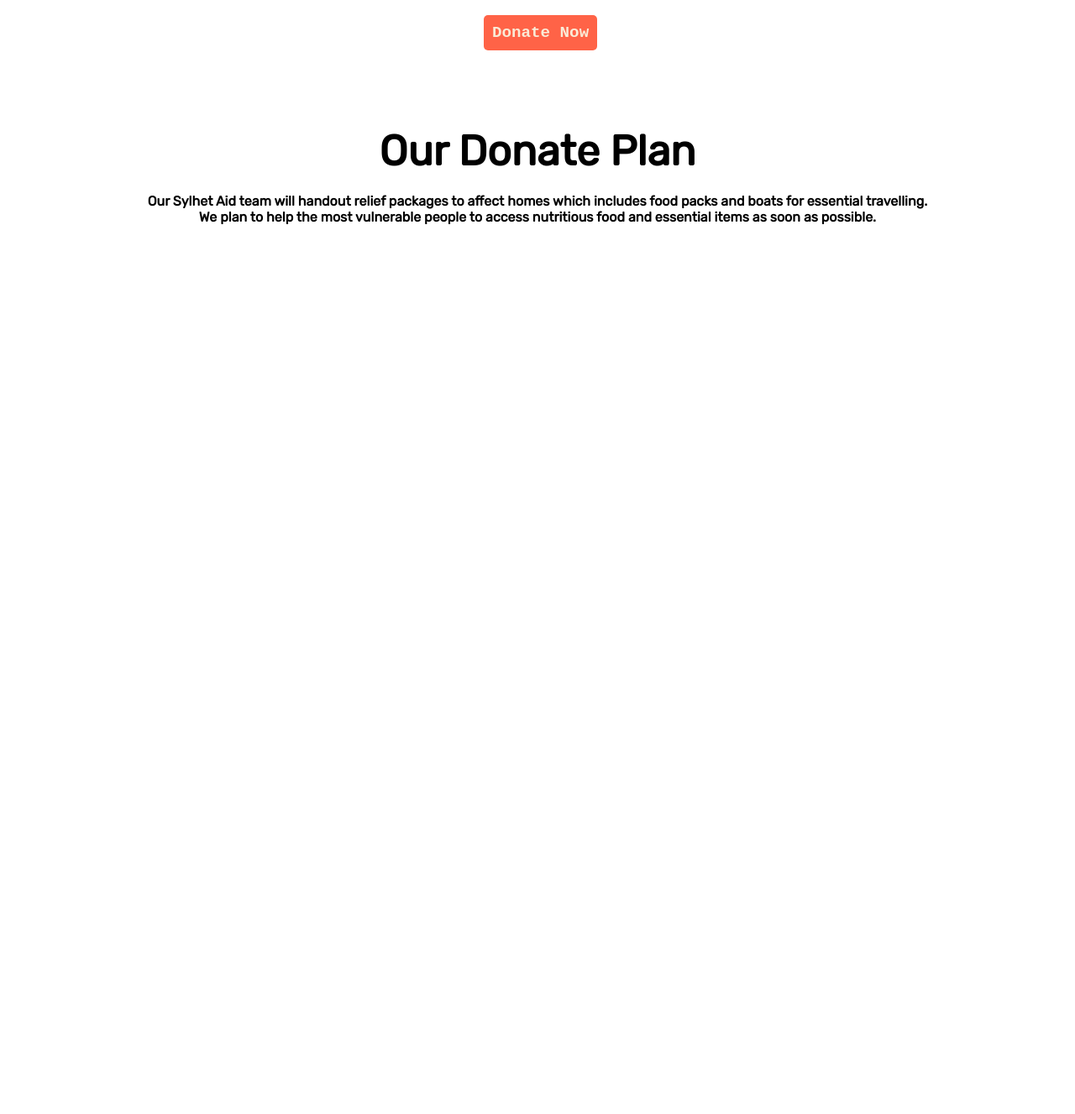
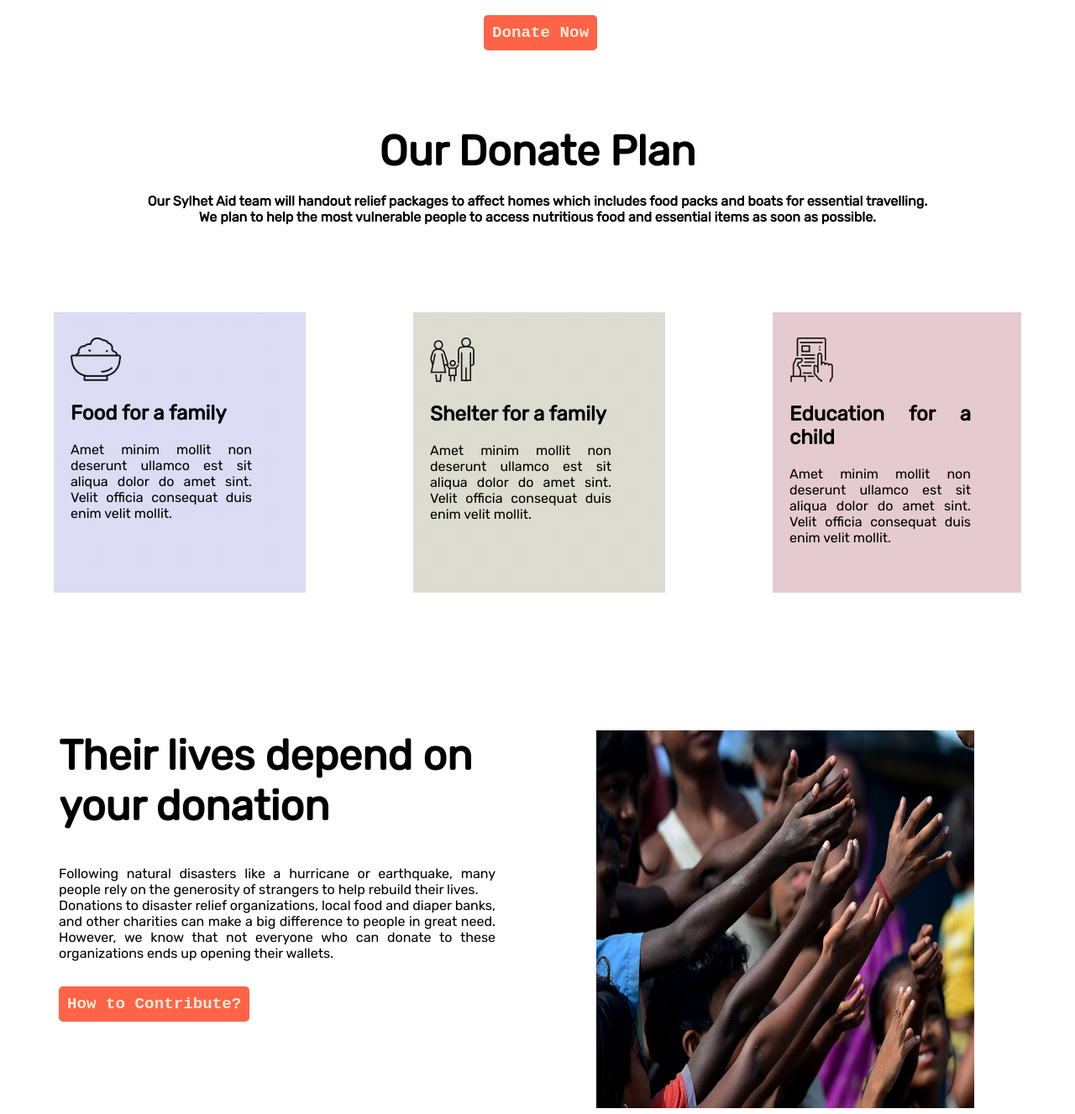
Before and after one commit to ShazibBosu/Donate_Relief, a plain HTML site: page index.html in a window 1280 px wide. Shown: the part 1032-2359 px from the top of the page at 84% size. Before the commit the page ends 1316 px from the top, so only its background shows below. Drawn offline with Linux system fonts and the light colour scheme; a web font is replaced by a local one.

Commit message:
third commit

```diff
--- a/index.html
+++ b/index.html
@@ -59,6 +59,95 @@
             We plan to help the most vulnerable people to access nutritious food and essential items as soon as
             possible.
         </p>
+        <div class="content-boxes">
+            <div class="Boxy" id="food">
+                <img src="images/food.png" alt="">
+                <h2>
+                    Food for a family
+                </h2>
+                <p>
+                    Amet minim mollit non deserunt
+                    ullamco est sit aliqua dolor do amet
+                    sint. Velit officia consequat duis enim
+                    velit mollit.
+                </p>
+            </div>
+            <div class="Boxy" id="shelter">
+                <img src="images/shelter.png" alt="">
+                <h2>
+                    Shelter for a family
+                </h2>
+                <p>
+                    Amet minim mollit non deserunt
+                    ullamco est sit aliqua dolor do amet
+                    sint. Velit officia consequat duis enim
+                    velit mollit.
+                </p>
+            </div>
+            <div class="Boxy" id="education">
+                <img src="images/Frame-1.png" alt="">
+                <h2>
+                    Education for a child
+                </h2>
+                <p>
+                    Amet minim mollit non deserunt
+                    ullamco est sit aliqua dolor do amet
+                    sint. Velit officia consequat duis enim
+                    velit mollit.
+                </p>
+            </div>
+
+        </div>
+    </section>
+    <section class="contnent-four">
+
+        <div class="content-notes">
+            <h1 id="header-note">
+                Their lives depend on
+                your donation
+            </h1>
+            <p id="para-note">
+                Following natural disasters like a hurricane or earthquake, many people rely on the generosity of
+                strangers to help rebuild their lives. <br>
+                Donations to disaster relief organizations, local food and
+                diaper
+                banks, and other charities can make a big difference to people in great need.
+                However, we know that not everyone who can donate to these organizations ends up opening their
+                wallets.
+
+            </p>
+            <a id="mid-link" target="_blank" href="http://">How to Contribute?</a>
+
+        </div>
+        <div class="content-notes">
+            <img class="img-content" src="images/donation13.jpg" alt="">
+        </div>
+
+    </section>
+    <section class="contnent-four">
+        <div>
+            <img class="img-content" src="images/donation0.jpg" alt="">
+
+        </div>
+
+
+        <div class="content-notes">
+            <h1 id="header-five">
+                Your's Donation Is <br>
+                Other's Inspiration
+            </h1>
+            <p id="para-five">
+                Being public with one's pledge to donate not only spreads information about how easy it is to fight
+                global poverty with a serious commitment, but that such commitments are the kind of thing that people
+                can actually take. By being public with these pledges, we can actually inspire people to give, where
+                they otherwise wouldn't.
+
+            </p>
+            <a id="mid-link" target="_blank" href="http://">How to Contribute?</a>
+
+        </div>
+
+
     </section>
 
 </body>
--- a/style.css
+++ b/style.css
@@ -105,3 +105,89 @@ body {
   text-align: center;
   font-size: larger;
 }
+.content-boxes {
+  display: flex;
+  margin-top: 40px;
+}
+.Boxy {
+  width: 30%;
+  margin: 5%;
+  padding-left: 5%;
+  padding-right: 5%;
+}
+#food {
+  padding-top: 30px;
+  padding-left: 20px;
+  background-image: linear-gradient(
+    rgba(122, 122, 214, 0.267),
+    rgba(122, 122, 214, 0.267)
+  );
+  text-align: justify;
+}
+#shelter {
+  padding-top: 30px;
+  padding-left: 20px;
+  background-image: linear-gradient(
+    rgba(131, 131, 93, 0.288),
+    rgba(131, 131, 93, 0.288)
+  );
+  text-align: justify;
+}
+#education {
+  padding-top: 30px;
+  padding-left: 20px;
+  padding-right: 60px;
+  padding-bottom: 40px;
+  background-image: linear-gradient(
+    rgba(194, 133, 144, 0.432),
+    rgba(194, 133, 144, 0.432)
+  );
+  text-align: justify;
+}
+.contnent-four {
+  display: flex;
+}
+.content-notes {
+  width: 50%;
+}
+#header-note {
+  font-size: 50px;
+  font-weight: 700;
+  margin-left: 70px;
+  margin-top: 100px;
+}
+#para-note {
+  margin-left: 70px;
+  margin-right: 50px;
+  margin-bottom: 40px;
+  text-align: justify;
+}
+.img-content {
+  width: 450px;
+  height: 450px;
+  margin-top: 100px;
+  margin-left: 70px;
+}
+#mid-link {
+  text-decoration: none;
+  background-image: linear-gradient(tomato, tomato);
+  border-radius: 5px;
+  padding: 10px;
+  font-size: larger;
+  font-weight: 700;
+  font-family: "Courier New", Courier, monospace;
+  font-style: normal;
+  color: antiquewhite;
+  margin-left: 70px;
+}
+#header-five {
+  margin-top: 100px;
+  margin-left: 70px;
+  font-size: 50px;
+  font-weight: 700;
+}
+#para-five {
+  margin-left: 70px;
+  text-align: justify;
+  margin-bottom: 40px;
+}
```
Also changed, not shown: images/Frame-1.png (added), images/donation0.jpg (added), images/donation13.jpg (added), images/food.png (added), images/shelter.png (added).
